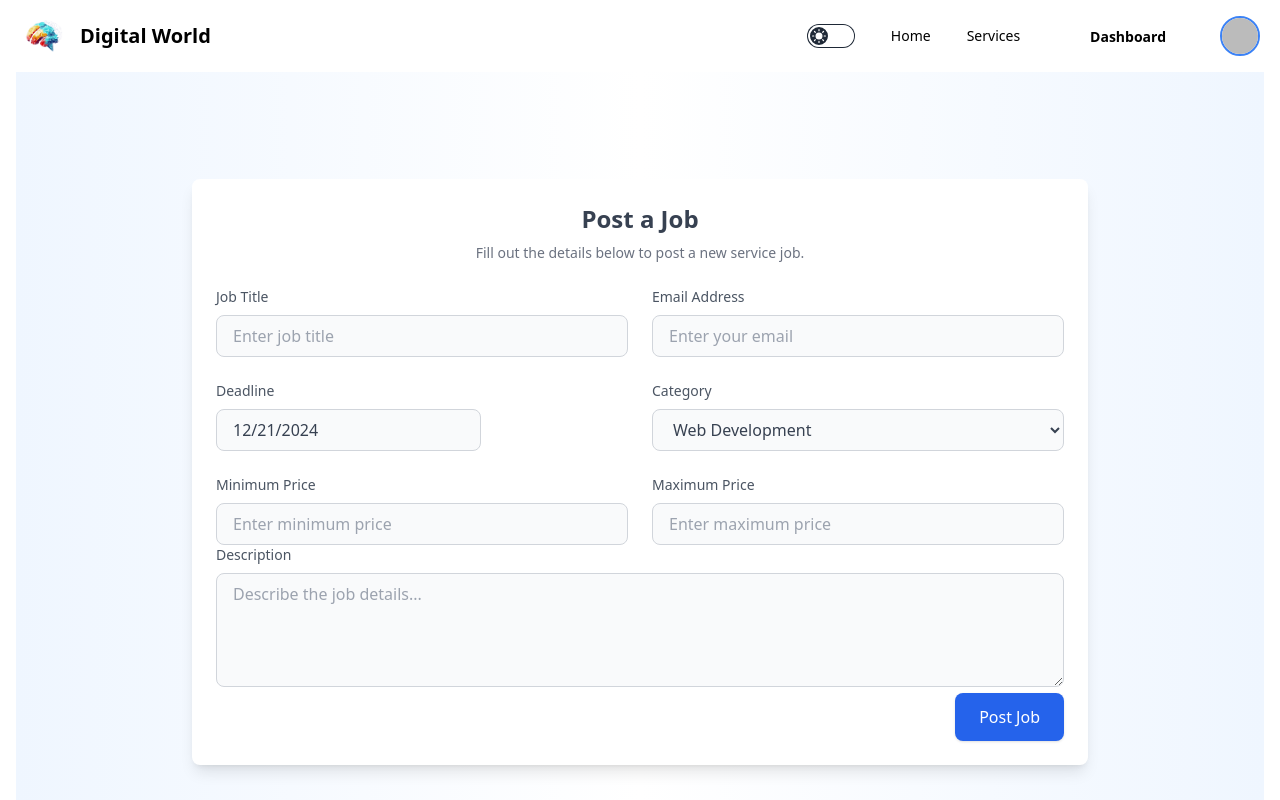
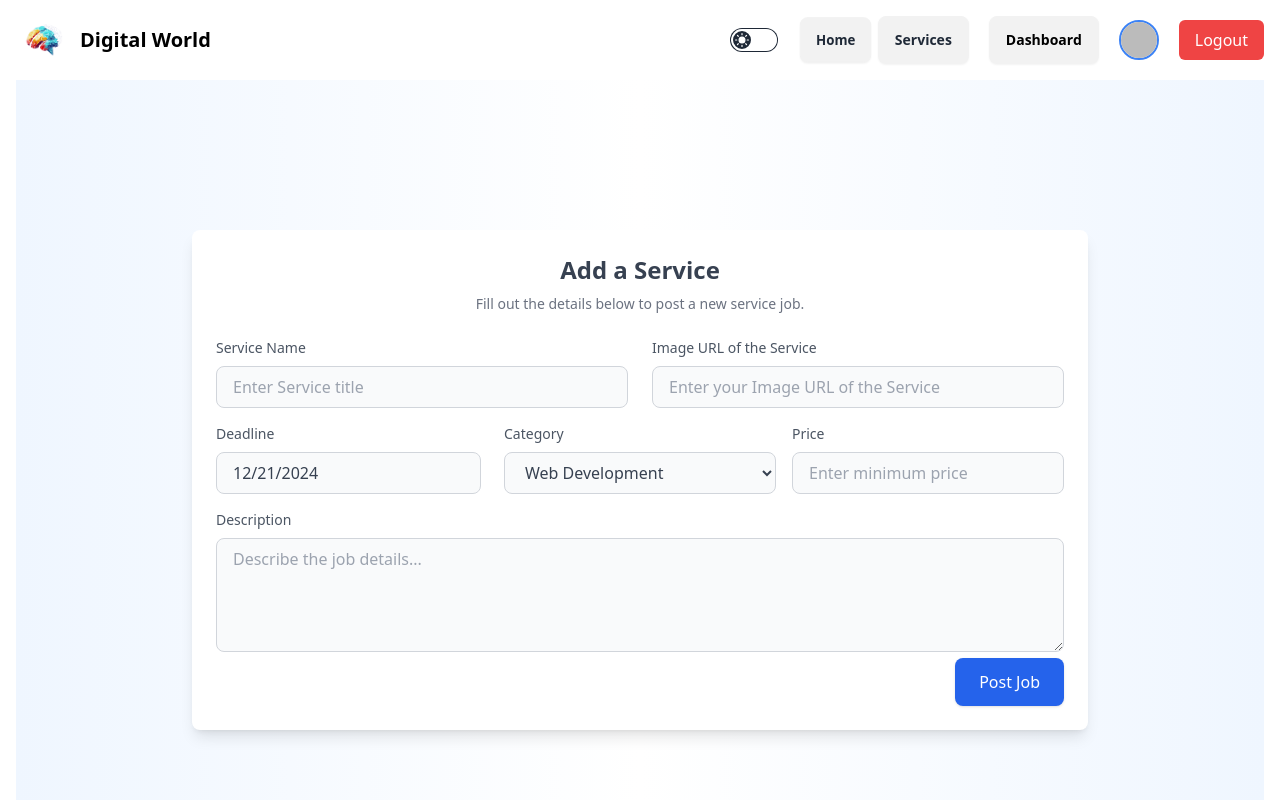
Before and after one commit to nahidn228/service-sharing-webApp-client, a React (Vite) app: page /add-service in a window 1280 px wide. Shown: the top 800 px of the page. Built offline with nearby package versions, Linux system fonts and the light colour scheme; no server answers; sample sign-in values are in the browser's storage.

Commit message:
re-design add service page and gate table value

```diff
--- a/src/components/Navbar.jsx
+++ b/src/components/Navbar.jsx
@@ -86,8 +86,8 @@ const Navbar = () => {
               to="/"
               className={({ isActive }) =>
                 `hover:text-blue-500 ${
-                  isActive ? "text-blue-500" : ""
-                } hidden md:flex`
+                  isActive ? "bg-blue-300  font-medium" : ""
+                } hidden md:flex btn btn-sm md:btn-md`
               }
             >
               Home
@@ -97,7 +97,7 @@ const Navbar = () => {
             <NavLink
               to="/services"
               className={({ isActive }) =>
-                `hover:text-blue-500 ${isActive ? "text-blue-500" : ""}`
+                `hover:text-blue-500 ${isActive ? "bg-blue-300  font-medium" : ""} btn btn-sm md:btn-md`
               }
             >
               Services
@@ -108,7 +108,7 @@ const Navbar = () => {
             <li>
               <NavLink
                 to="/login"
-                className="btn bg-blue-500 hover:bg-blue-600 text-white rounded-md px-4 py-2 font-medium shadow-md"
+                className="btn btn-sm md:btn-md bg-blue-500 hover:bg-blue-600 text-white rounded-md px-4 py-2 font-medium shadow-md"
               >
                 Login
               </NavLink>
@@ -119,8 +119,8 @@ const Navbar = () => {
         {/* User Dropdown */}
         {user && (
           <div className="dropdown dropdown-end z-50">
-            <div tabIndex={0} role="button" className="btn btn-ghost">
-              <div className="btn btn-ghost text-black">Dashboard</div>
+            <div tabIndex={0} role="button">
+              <div className=" text-black btn btn-sm md:btn-md">Dashboard</div>
             </div>
             <ul
               tabIndex={0}
@@ -130,18 +130,18 @@ const Navbar = () => {
                 <NavLink to="/add-service">Add Service</NavLink>
               </li>
               <li>
-                <NavLink to="/my-posted-jobs">My Posted Services</NavLink>
+                <NavLink to="/manageService">Manage Service</NavLink>
               </li>
               <li>
-                <NavLink to="/my-BookedService">My Booked Service</NavLink>
+                <NavLink to="/my-BookedService">Booked Service</NavLink>
               </li>
               <li>
-                <NavLink to="/service-requests">Service Requests</NavLink>
+                <NavLink to="/service-requests">Service To-Do</NavLink>
               </li>
               <li className="mt-2">
                 <button
                   onClick={logOut}
-                  className="w-full bg-red-500 hover:bg-red-600 text-white rounded-md px-4 py-2 font-medium"
+                  className=" bg-red-500 hover:bg-red-600 text-white rounded-md   btn btn-sm"
                 >
                   Logout
                 </button>
@@ -167,6 +167,17 @@ const Navbar = () => {
             </div>
           </div>
         )}
+
+        {
+          user &&
+          <div><button
+          onClick={logOut}
+          className="w-full bg-red-500 hover:bg-red-600 text-white rounded-md px-4 py-2 font-medium"
+        >
+          Logout
+        </button></div>
+
+        }
       </div>
     </div>
   );
--- a/src/pages/AddService.jsx
+++ b/src/pages/AddService.jsx
@@ -13,26 +13,24 @@ const AddService = () => {
 
     const form = e.target;
     const title = form.title.value;
-    const email = form.email.value;
+    const serviceImg = form.serviceImg.value;
     const deadline = startDate;
     const category = form.category.value;
     const min_price = form.min_price.value;
-    const max_price = form.max_price.value;
     const description = form.description.value;
 
     const formData = {
       title,
+      serviceImg,
       buyer: {
-        email,
+        email: user?.email,
         name: user?.displayName,
         photo: user?.photoURL,
       },
       deadline,
       category,
       min_price,
-      max_price,
       description,
-      bid_count: 0,
     };
     console.table({ formData });
     // try {
@@ -55,47 +53,48 @@ const AddService = () => {
     <div className="flex justify-center items-center min-h-screen bg-gradient-to-r from-blue-50 via-white to-blue-50">
       <section className="w-full max-w-4xl p-6 bg-white rounded-lg shadow-lg">
         <h2 className="text-2xl font-bold text-gray-700 text-center">
-          Post a Job
+          Add a Service
         </h2>
         <p className="text-sm text-gray-500 text-center mt-2 mb-6">
           Fill out the details below to post a new service job.
         </p>
         <form onSubmit={handleSubmit}>
           <div className="grid grid-cols-1 md:grid-cols-2 gap-6">
-            {/* Job Title */}
+            {/* service Title */}
             <div>
               <label
                 className="block text-sm font-medium text-gray-600"
                 htmlFor="job_title"
               >
-                Job Title
+                Service Name
               </label>
               <input
-                id="job_title"
-                name="job_title"
+                id="service_title"
+                name="title"
                 type="text"
                 className="w-full mt-2 px-4 py-2 text-gray-700 bg-gray-50 border border-gray-300 rounded-lg focus:ring-2 focus:ring-blue-400 focus:border-blue-400 outline-none"
-                placeholder="Enter job title"
+                placeholder="Enter Service title"
               />
             </div>
-
-            {/* Email Address */}
+            {/* Image URL of the Service  */}
             <div>
               <label
                 className="block text-sm font-medium text-gray-600"
                 htmlFor="emailAddress"
               >
-                Email Address
+                Image URL of the Service
               </label>
               <input
                 id="emailAddress"
-                name="email"
-                type="email"
+                name="serviceImg"
+                type="url"
                 className="w-full mt-2 px-4 py-2 text-gray-700 bg-gray-50 border border-gray-300 rounded-lg focus:ring-2 focus:ring-blue-400 focus:border-blue-400 outline-none"
-                placeholder="Enter your email"
+                placeholder="Enter your Image URL of the Service "
               />
-            </div>
+            </div>{" "}
+          </div>
 
+          <div className="grid grid-cols-1 md:grid-cols-2 lg:grid-cols-3 gap-4 my-4">
             {/* Deadline */}
             <div>
               <label className="block text-sm font-medium text-gray-600">
@@ -127,13 +126,13 @@ const AddService = () => {
               </select>
             </div>
 
-            {/* Minimum Price */}
+            {/*  Price */}
             <div>
               <label
                 className="block text-sm font-medium text-gray-600"
                 htmlFor="min_price"
               >
-                Minimum Price
+                Price
               </label>
               <input
                 id="min_price"
@@ -141,23 +140,6 @@ const AddService = () => {
                 type="number"
                 className="w-full mt-2 px-4 py-2 text-gray-700 bg-gray-50 border border-gray-300 rounded-lg focus:ring-2 focus:ring-blue-400 focus:border-blue-400 outline-none"
                 placeholder="Enter minimum price"
-              />
-            </div>
-
-            {/* Maximum Price */}
-            <div>
-              <label
-                className="block text-sm font-medium text-gray-600"
-                htmlFor="max_price"
-              >
-                Maximum Price
-              </label>
-              <input
-                id="max_price"
-                name="max_price"
-                type="number"
-                className="w-full mt-2 px-4 py-2 text-gray-700 bg-gray-50 border border-gray-300 rounded-lg focus:ring-2 focus:ring-blue-400 focus:border-blue-400 outline-none"
-                placeholder="Enter maximum price"
               />
             </div>
           </div>
--- a/src/pages/MyPostedServices.jsx
+++ b/src/pages/ManageService.jsx
@@ -1,10 +1,10 @@
 import { Link } from "react-router-dom";
 
-const MyPostedServices = () => {
+const ManageService = () => {
   return (
     <section className=" pt-12 bg-white container px-4 mx-auto">
       <div className="flex items-center gap-x-3">
-        <h2 className="text-lg font-medium text-black ">My Posted Jobs</h2>
+        <h2 className="text-lg font-medium text-black ">Manage Services</h2>
 
         <span className="px-3 py-1 text-xs text-blue-600 bg-blue-100 rounded-full ">
           4 Job
@@ -137,4 +137,4 @@ const MyPostedServices = () => {
   );
 };
 
-export default MyPostedServices;
+export default ManageService;
--- a/src/pages/ServiceRequests.jsx
+++ b/src/pages/ServiceRequests.jsx
@@ -3,7 +3,7 @@ const ServiceRequests = () => {
     <section className="container px-4 mx-auto py-12">
       {/* Header Section */}
       <div className="flex items-center justify-between">
-        <h2 className="text-xl font-semibold text-black">Service Requests</h2>
+        <h2 className="text-xl font-semibold text-black">Service To-Do</h2>
         <span className="px-3 py-1 text-xs font-medium text-blue-600 bg-blue-100 rounded-full dark:bg-blue-900 dark:text-blue-300">
           4 Requests
         </span>
--- a/src/routes/Routes.jsx
+++ b/src/routes/Routes.jsx
@@ -6,8 +6,8 @@ import Login from "../pages/Authentication/Login";
 import Register from "../pages/Authentication/Register";
 import ErrorPage from "../pages/ErrorPage";
 import Home from "../pages/Home";
+import ManageService from "../pages/ManageService";
 import MyBookedServices from "../pages/MyBookedServices";
-import MyPostedServices from "../pages/MyPostedServices";
 import ServiceDetails from "../pages/ServiceDetails";
 import ServiceRequests from "../pages/ServiceRequests";
 import UpdateJob from "../pages/UpdateJob";
@@ -67,10 +67,10 @@ const router = createBrowserRouter([
         ),
       },
       {
-        path: "/my-posted-Services",
+        path: "/manageService",
         element: (
           <PrivateRoute>
-            <MyPostedServices></MyPostedServices>
+            <ManageService></ManageService>
           </PrivateRoute>
         ),
       },
```
